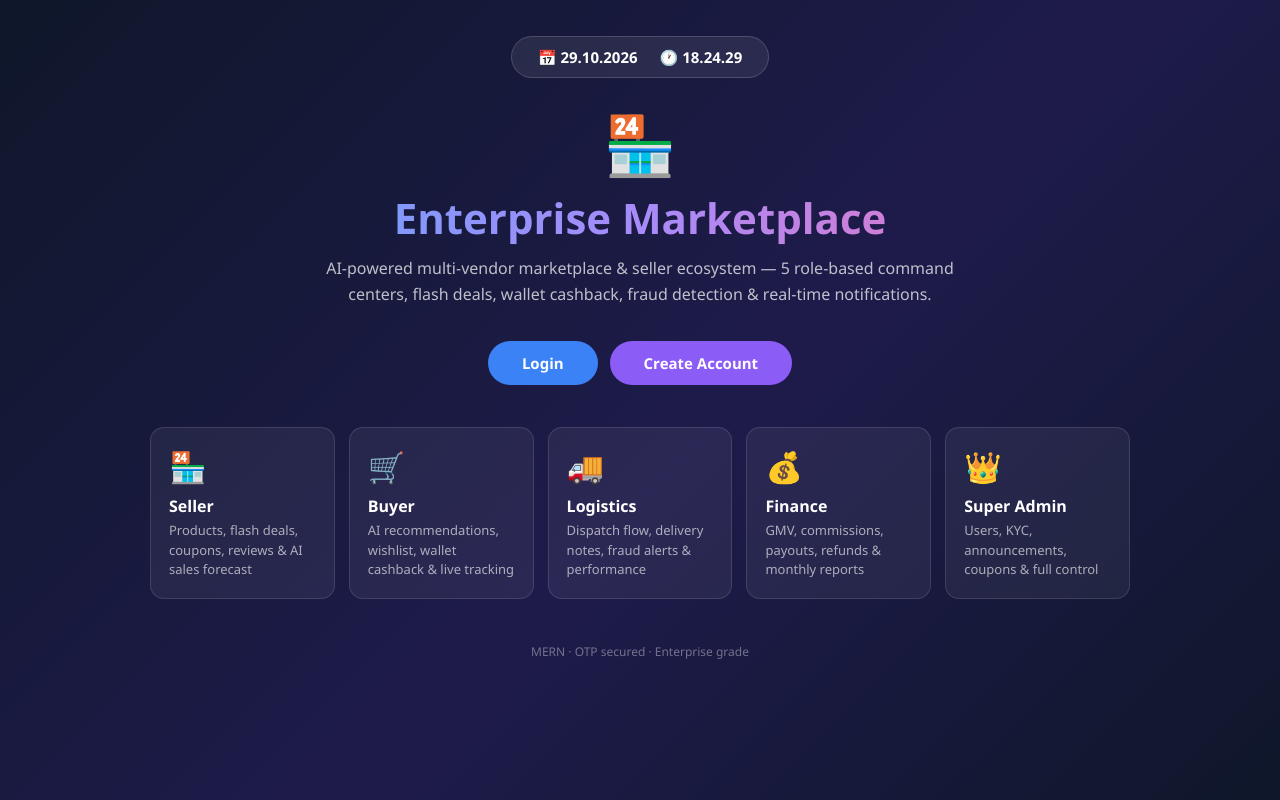
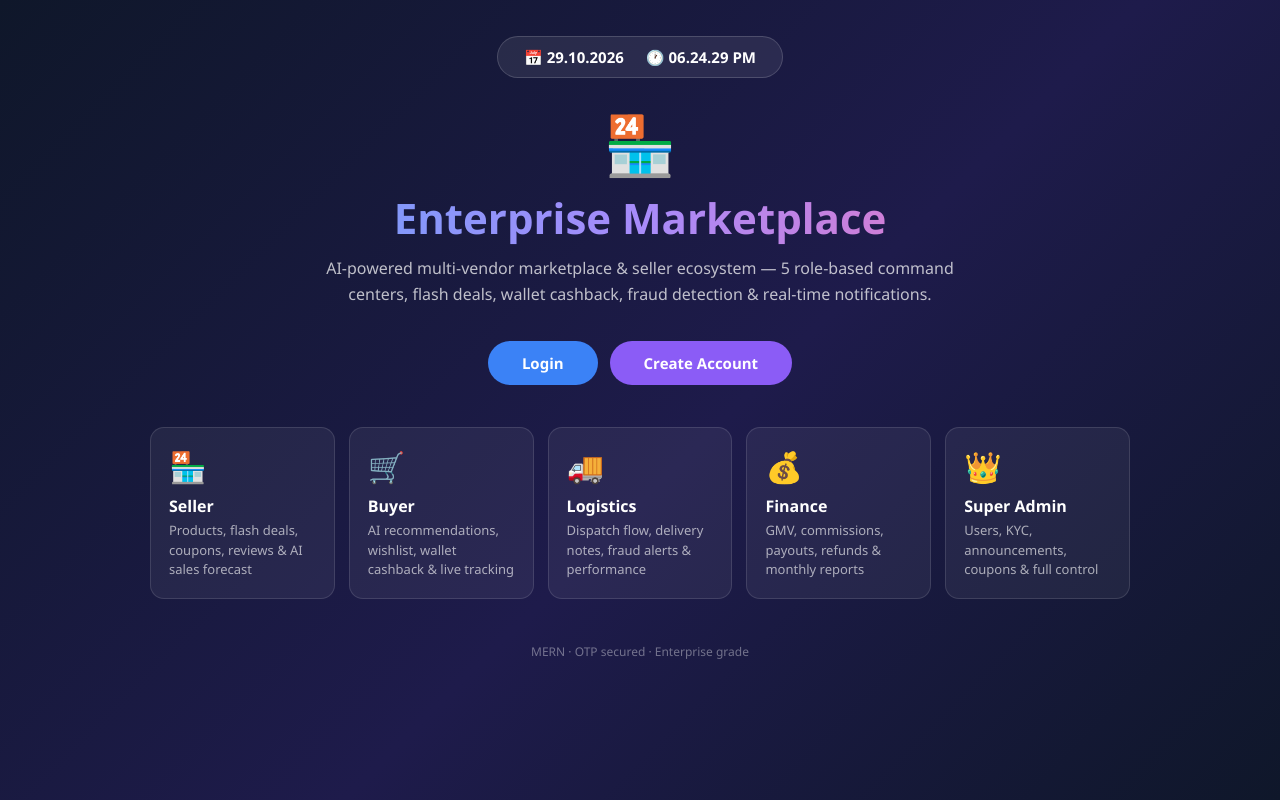
Before and after one commit to matiur25580/Enterprise-AI-Powered-Multi-Vendor-Marketplace-Seller-Ecosystem-Command-Center, a React (Vite) app in the folder client/: page / in a window 1280 px wide. Built offline with nearby package versions, Linux system fonts and the light colour scheme; no server answers.

Commit message:
time with AM/PM

```diff
--- a/client/src/components/ClockStrip.jsx
+++ b/client/src/components/ClockStrip.jsx
@@ -1,7 +1,7 @@
 import {useEffect,useState} from 'react';
 const pad=n=>String(n).padStart(2,'0');
 export const fmtDate=d=>`${pad(d.getDate())}.${pad(d.getMonth()+1)}.${d.getFullYear()}`;
-export const fmtTime=d=>`${pad(d.getHours())}.${pad(d.getMinutes())}.${pad(d.getSeconds())}`;
+export const fmtTime=d=>{const hr=d.getHours(),ap=hr>=12?'PM':'AM',h=hr%12||12;return `${pad(h)}.${pad(d.getMinutes())}.${pad(d.getSeconds())} ${ap}`;};
 export default function ClockStrip(){
   const [now,setNow]=useState(new Date());
   useEffect(()=>{const t=setInterval(()=>setNow(new Date()),1000);return ()=>clearInterval(t);},[]);
--- a/client/src/pages/Landing.jsx
+++ b/client/src/pages/Landing.jsx
@@ -6,7 +6,8 @@ export default function Landing(){
   const [now,setNow]=useState(new Date());
   useEffect(()=>{const t=setInterval(()=>setNow(new Date()),1000);return ()=>clearInterval(t);},[]);
   const date=`${pad(now.getDate())}.${pad(now.getMonth()+1)}.${now.getFullYear()}`;
-  const time=`${pad(now.getHours())}.${pad(now.getMinutes())}.${pad(now.getSeconds())}`;
+  const hr=now.getHours(),ap=hr>=12?'PM':'AM',h12=hr%12||12;
+  const time=`${pad(h12)}.${pad(now.getMinutes())}.${pad(now.getSeconds())} ${ap}`;
   const roles=[
     {icon:'\u{1F3EA}',name:'Seller',desc:'Products, flash deals, coupons, reviews & AI sales forecast'},
     {icon:'\u{1F6D2}',name:'Buyer',desc:'AI recommendations, wishlist, wallet cashback & live tracking'},
```
